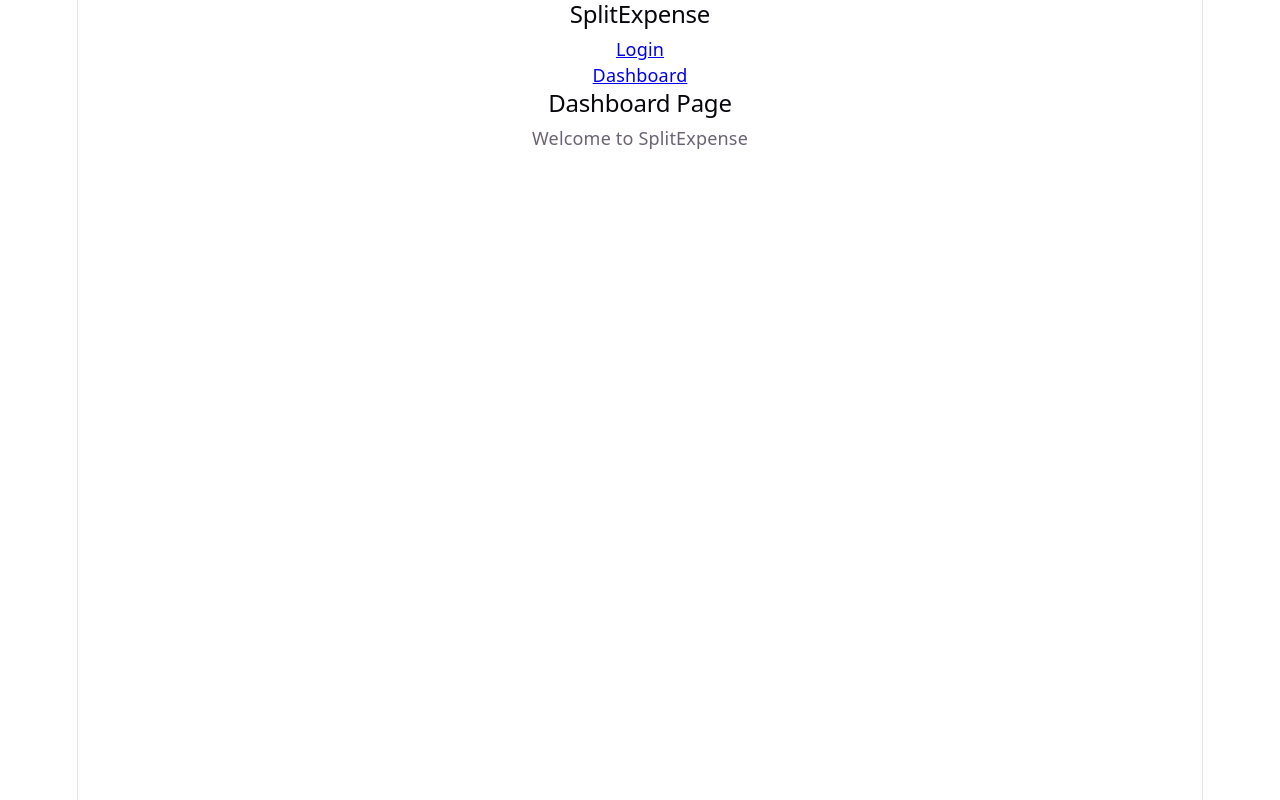
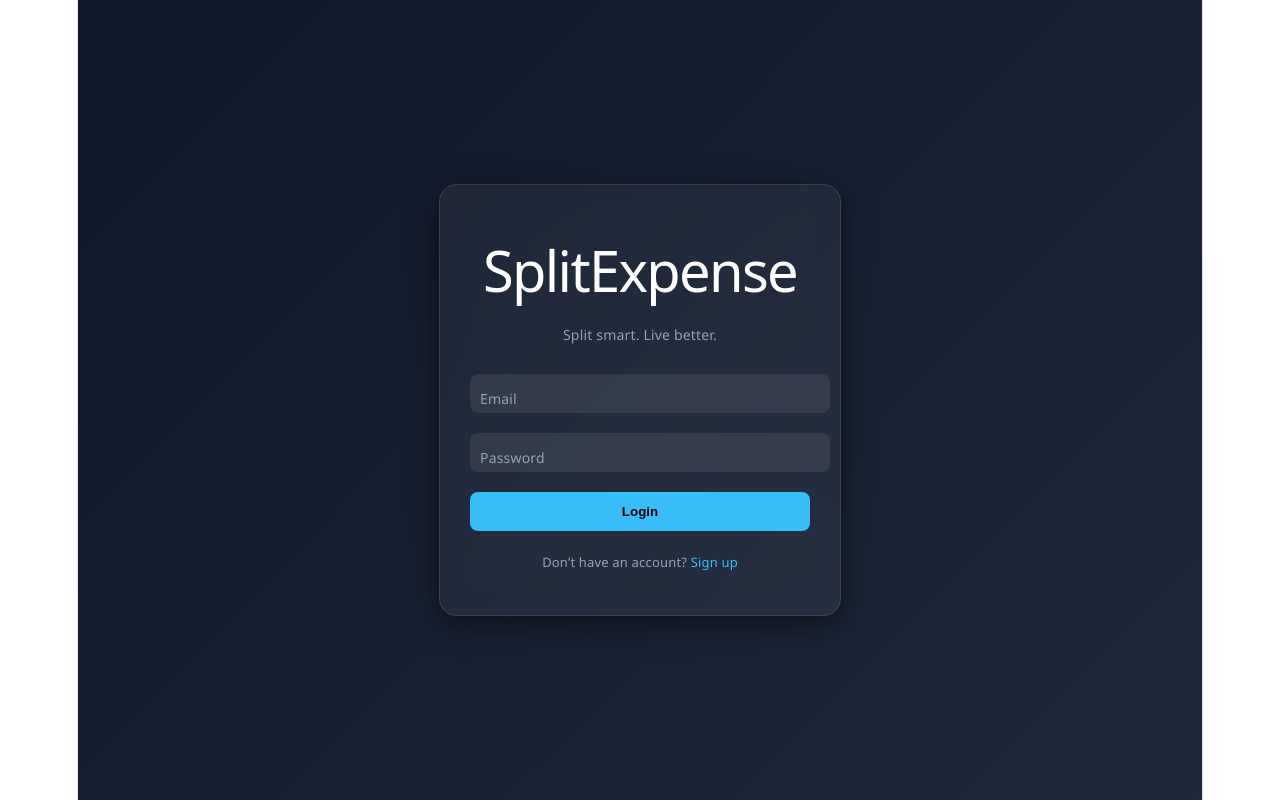
Before and after one commit to dwitipatell/SplitExpense, a React (Vite) app: page / in a window 1280 px wide. Built offline with nearby package versions, Linux system fonts and the light colour scheme.

Commit message:
app.jsx updated

```diff
--- a/src/App.jsx
+++ b/src/App.jsx
@@ -1,4 +1,4 @@
-//MAIN JSX
+ //MAIN JSX
 
 import {BrowserRouter , Routes , Route} from "react-router-dom"
 import Dashboard from './pages/dashboard'
@@ -9,11 +9,8 @@ function App() {
 
   return (
     <BrowserRouter>
-      <Navbar/>
-        <Routes>
-            <Route path='login' element={<Login/>}/>
-            <Route path='/' element={<Dashboard/>}/>
-        </Routes>
+
+        <Login></Login>
     </BrowserRouter>
   )
 }
--- a/src/styles/login.css
+++ b/src/styles/login.css
@@ -32,6 +32,7 @@
   color: #94a3b8;
   font-size: 14px;
   margin-bottom: 25px;
+  padding-top: 34px;
 }
 
 /* Input group */
```
